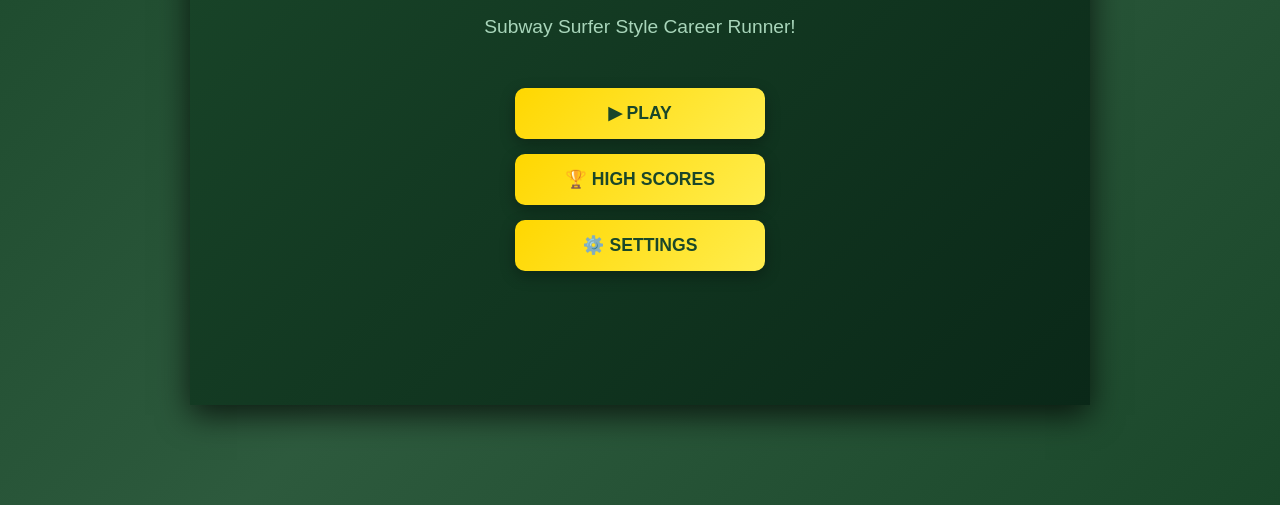
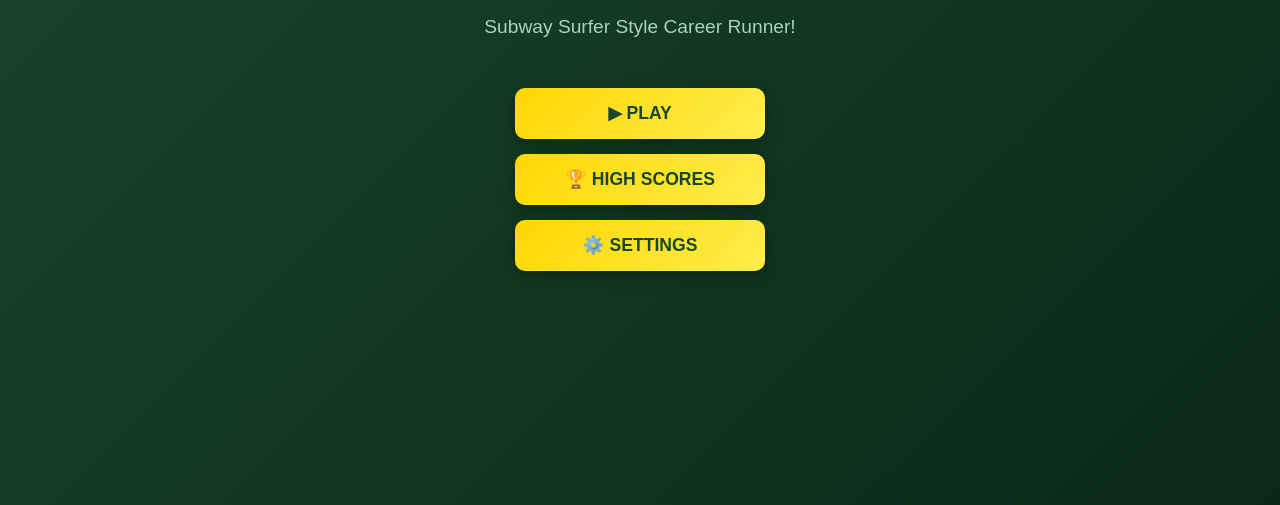
Before and after one commit to dragonwarrior685/Ideas-Challenge-, a website: page index.html in a window 1280 px wide. Shown: the part 295-800 px from the top of the page. Drawn offline with Linux system fonts and the light colour scheme.

Commit message:
Fix fullscreen display for Subway Surfer game

```diff
--- a/index.html
+++ b/index.html
@@ -11,31 +11,21 @@
             box-sizing: border-box;
         }
 
-        body {
+        html, body {
+            width: 100%;
+            height: 100%;
             font-family: 'Arial', sans-serif;
             background: linear-gradient(135deg, #1a472a 0%, #2d5a3d 50%, #1a472a 100%);
             color: #fff;
             overflow: hidden;
-            height: 100vh;
-        }
-
-        .container {
-            width: 100%;
-            height: 100vh;
-            display: flex;
-            justify-content: center;
-            align-items: center;
         }
 
         .game-wrapper {
-            width: 100%;
+            width: 100vw;
             height: 100vh;
-            max-width: 900px;
-            max-height: 600px;
             background: #000;
             position: relative;
             overflow: hidden;
-            box-shadow: 0 10px 30px rgba(0,0,0,0.7);
         }
 
         /* MAIN MENU */
@@ -313,7 +303,6 @@
     </style>
 </head>
 <body>
-    <div class="container">
     <div class="game-wrapper">
         <!-- MENU SCREEN -->
         <div class="menu-screen" id="menuScreen">
@@ -371,7 +360,6 @@
             <button class="restart-btn" onclick="startGame()">🔄 TRY AGAIN</button>
         </div>
     </div>
-    </div>
 
     <script>
         // Game State
@@ -405,11 +393,11 @@
         document.addEventListener('keydown', (e) => {
             if (!gameState.gameActive) return;
 
-            if (e.key === 'ArrowLeft' || e.key === 'a') {
+            if (e.key === 'ArrowLeft' || e.key === 'a' || e.key === 'A') {
                 if (gameState.playerX > 0) gameState.playerX--;
                 updatePlayerPosition();
             }
-            if (e.key === 'ArrowRight' || e.key === 'd') {
+            if (e.key === 'ArrowRight' || e.key === 'd' || e.key === 'D') {
                 if (gameState.playerX < 2) gameState.playerX++;
                 updatePlayerPosition();
             }
```
Lines whose indentation alone changed are shown as unchanged.
